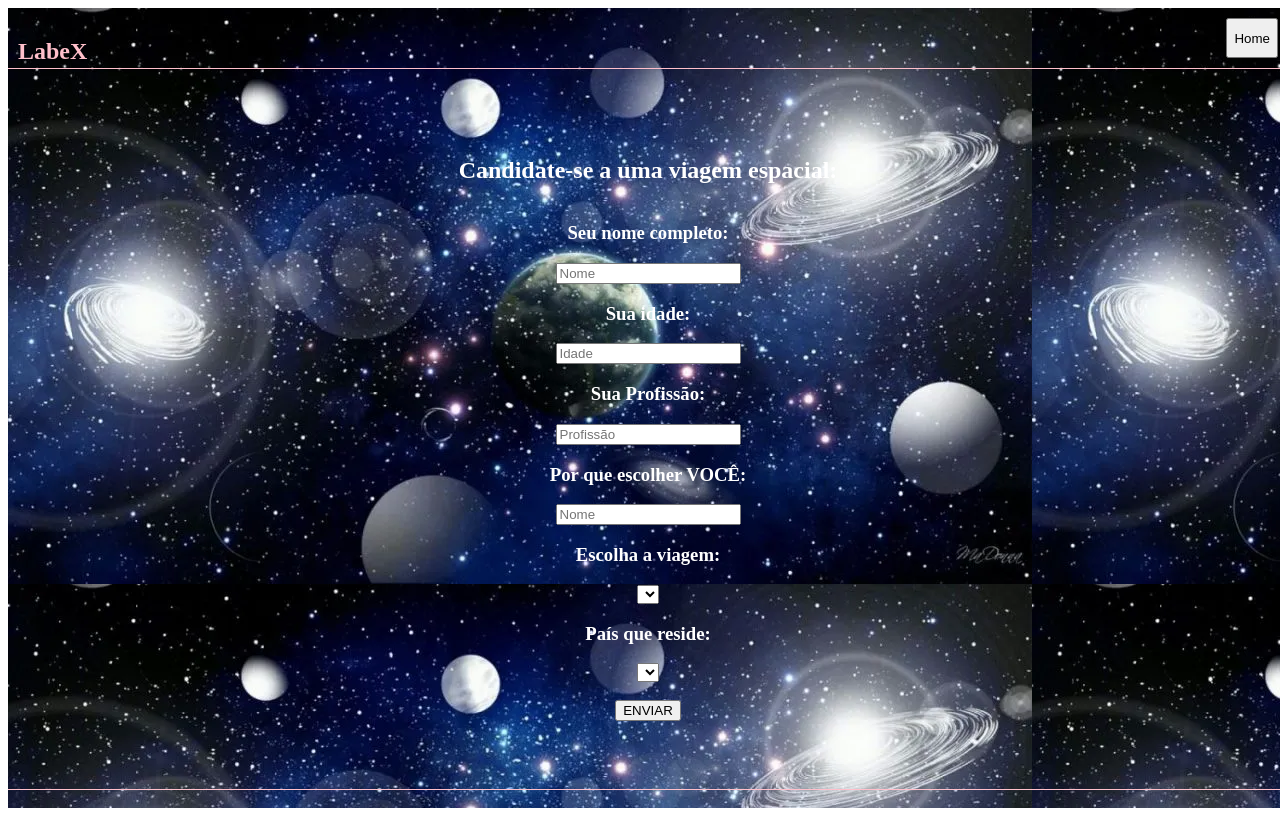
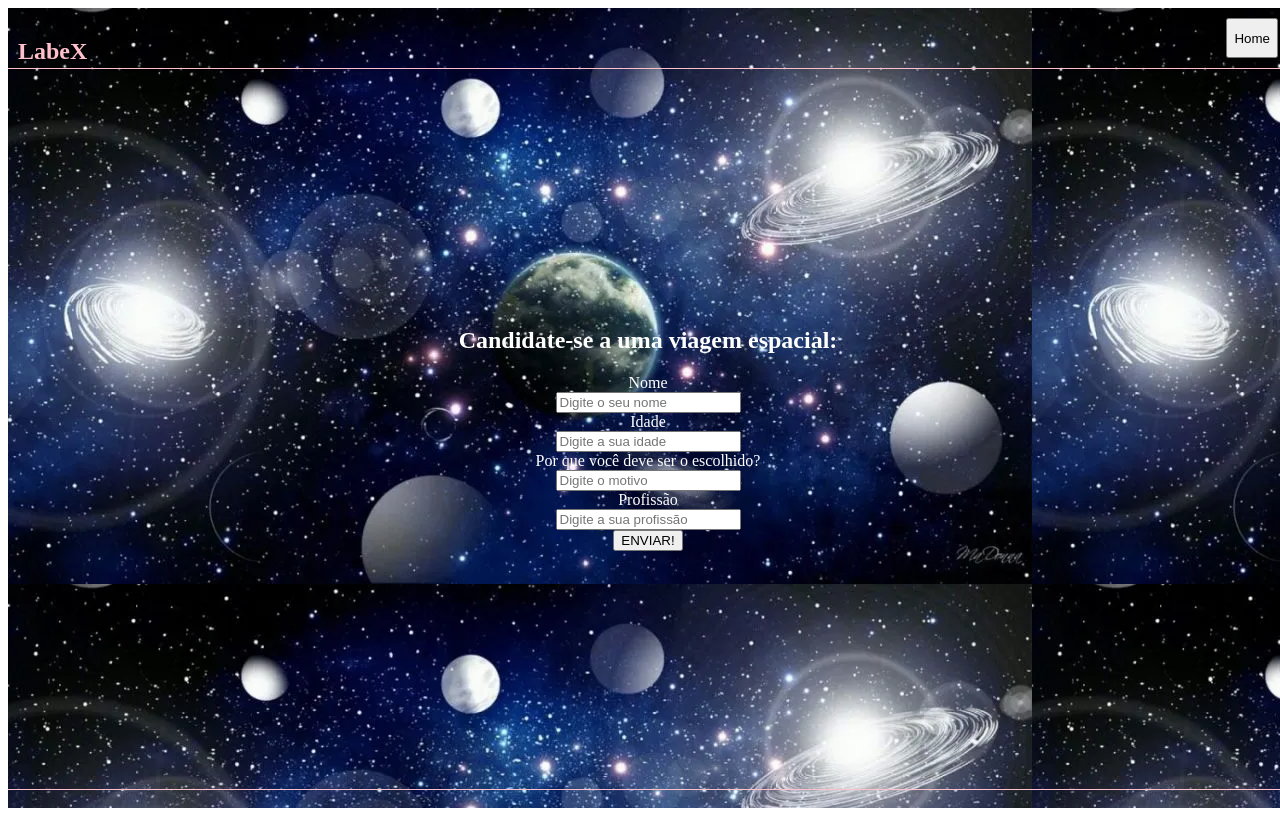
Before and after one commit to future4code/guimaraes-Patricia-Quarezemin, a React (Create React App) app in the folder modulo4/projeto-labex/projeto-labex/: page /trips/application in a window 1280 px wide. Built offline with nearby package versions, Linux system fonts and the light colour scheme.

Commit message:
Consegui renderizar a lista de viagens na tela

```diff
--- a/modulo4/projeto-labex/projeto-labex/src/Pages/FormPage/ApplicationFormPage.jsx
+++ b/modulo4/projeto-labex/projeto-labex/src/Pages/FormPage/ApplicationFormPage.jsx
@@ -1,4 +1,5 @@
-import React from 'react'
+import axios from 'axios'
+import React, { useState } from 'react'
 import { useNavigate } from 'react-router-dom'
 import styled from 'styled-components'
 import BackgroundImage from '../../Images/space.jpg'
@@ -30,6 +31,44 @@ const DivFooter = styled.div`
 `
 const ApplicationFormPage = () => {
 
+    const [name, setName] = useState('')
+    const [age, setAge] = useState('')
+    const [applicationText, setApplicationText] = useState('')
+    const [profession, setProfession] = useState('')
+    const [country, setCountry] = useState('')
+
+    const onChangeName = (ev) => {
+        setName(ev.target.value);
+    }
+
+    const onChangeAge = (ev) => {
+        setAge(ev.target.value)
+    }
+
+    const onChangeApplicationText = (ev) => {
+        setApplicationText(ev.target.value)
+    }
+
+    const onChangeprofession = (ev) => {
+        setProfession(ev.target.value)
+    }
+
+    const enviarFormulario = (e) => {
+        e.preventDefault()
+
+        const body = {
+            name: "",
+            age: "",
+            applicationText: "",
+            profession: "",
+            country: ""
+        }
+
+        axios
+            .post('https://us-central1-labenu-apis.cloudfunctions.net/labeX/patricia-quarezemin-guimaraes/trips/:id/apply', body)
+            .then(res => console.log(res.data.trips))
+            .catch(err => console.log(err.response))
+    }
 
     const navigate = useNavigate()
 
@@ -37,6 +76,7 @@ const ApplicationFormPage = () => {
         navigate('/')
     }
     return (
+        <form onSubmit={enviarFormulario}>
             <MainContainer>
                 <DivHeader>
                     <h2>LabeX</h2>
@@ -44,23 +84,51 @@ const ApplicationFormPage = () => {
                 </DivHeader>
                 <Main>
                     <h2><strong>Candidate-se a uma viagem espacial:</strong></h2>
-               <h3>Seu nome completo:</h3>
-               <input placeholder='Nome'/>
-               <h3>Sua idade:</h3>
-               <input placeholder='Idade'/>
-               <h3>Sua Profissão:</h3>
-               <input placeholder='Profissão'/>
-               <h3>Por que escolher VOCÊ:</h3>
-               <input placeholder='Nome'/>
-               <h3>Escolha a viagem:</h3>
-               <select placeholder='Nome'/>
-               <h3>País que reside:</h3>
-               <select placeholder='Nome'/>
-               <br></br>
-               <button>ENVIAR</button>
+                    <label htmlFor={"name"}>
+                        Nome
+                    </label>
+                    <input
+                        id={"name"}
+                        value={name}
+                        placeholder={"Digite o seu nome"}
+                        onChange={onChangeName}
+                        required
+                    />
+                     <label htmlFor={"age"}>
+                        Idade
+                    </label>
+                    <input
+                        id={"age"}
+                        value={age}
+                        placeholder={"Digite a sua idade"}
+                        onChange={onChangeAge}
+                        required
+                    />
+                     <label htmlFor={"applicationText"}>
+                        Por que você deve ser o escolhido?
+                    </label>
+                    <input
+                        id={"applicationText"}
+                        value={applicationText}
+                        placeholder={"Digite o motivo"}
+                        onChange={onChangeApplicationText}
+                        required
+                    />
+                     <label htmlFor={"profession"}>
+                        Profissão
+                    </label>
+                    <input
+                        id={"profession"}
+                        value={profession}
+                        placeholder={"Digite a sua profissão"}
+                        onChange={onChangeprofession}
+                        required
+                    />
+                    <button type='submit'>ENVIAR!</button>
                 </Main>
                 <DivFooter />
             </MainContainer>
+        </form>
     )
 }
 export default ApplicationFormPage
--- a/modulo4/projeto-labex/projeto-labex/src/Pages/ListTripsPage/ListTripsPage.jsx
+++ b/modulo4/projeto-labex/projeto-labex/src/Pages/ListTripsPage/ListTripsPage.jsx
@@ -1,4 +1,4 @@
-import React from 'react'
+import React, { useEffect } from 'react'
 import { useNavigate } from 'react-router-dom'
 import styled from 'styled-components'
 import BackgroundImage from '../../Images/space.jpg'
@@ -20,40 +20,76 @@ const DivHeader = styled.div`
 `
 const Main = styled.div`
     height: 90vh;
-    display: flex; //talvez aqui tenha que fazer um grid para colocar as viagens
+    display: flex;
     justify-content: center;
     align-items: center;
+    flex-direction: column;
+`
+
+const CardsTravel = styled.li`
+    border: 2px solid pink;
+    border-radius: 2%;
+    color: blueviolet;
+    background-color: whitesmoke;
+    padding: 10px 0px;
+    box-shadow: 0px 0px 5px #06d974;
+    width: 300px;
+    font-family: 'Lucida Sans', 'Lucida Sans Regular', 'Lucida Grande', 'Lucida Sans Unicode', Geneva, Verdana, sans-serif;
+    font-weight: bold;
 `
 const DivFooter = styled.div`
     border-top: 1px solid pink;
     height: 5vh;
 `
 
-const ListTripsPage = () => {
+const ListTripsPage = (props) => {
 
-    const [trips, setTrips] = useState([])
+    const [listTrips, setListTrips] = useState([])
 
-    axios.get('https://us-central1-labenu-apis.cloudfunctions.net/labeX/patricia-quarezemin/trips')
-        .then(res => setTrips(res.data))
-        .catch(err => console.log(err.response))
+    useEffect(() => {
+        tripList()
+    }, [])
 
+    const tripList = () => {
+        axios.get('https://us-central1-labenu-apis.cloudfunctions.net/labeX/patricia-quarezemin/trips')
+            .then(res => setListTrips(res.data.trips))
+            .catch(err => console.log(err.response))
+
+    }
 
     const navigate = useNavigate()
 
     const goToHomePage = () => {
         navigate('/')
     }
+
+    const goToFormPage = () => {
+        navigate('/trips/application')
+    }
+
+
     return (
         <MainContainer>
             <DivHeader>
                 <h2>LabeX</h2>
-                {trips.map((trip) => {
-                    return <li key={trip}>{trip.name}</li>
-                })}
                 <button onClick={goToHomePage}>Home</button>
             </DivHeader>
+
             <Main>
-
+                <button onClick={goToFormPage}>Inscrever-se</button>
+                <br />
+                {listTrips.map((trip) => {
+                    return <CardsTravel>
+                        {trip.name}
+                        <br />{trip.description}
+                        <br />
+                        Planeta:{trip.planet}
+                        <br />
+                        Duração:{trip.durationInDays} dias
+                        <br />
+                        Data:{trip.date}
+                    </CardsTravel>
+                })}
             </Main>
             <DivFooter />
         </MainContainer>
--- a/modulo4/projeto-labex/projeto-labex/src/Pages/TripDetailsPage/TripDetailsPage.jsx
+++ b/modulo4/projeto-labex/projeto-labex/src/Pages/TripDetailsPage/TripDetailsPage.jsx
@@ -62,7 +62,9 @@ const TripDetailsPage = () => {
                 <button onClick={goToHomePage}>Home</button>
             </DivHeader>
            <Main>
-
+           {/* {listTrips.map((trip) =>{
+               return <li>{trip.id}</li>
+           })} */}
            </Main>
            <DivFooter />
         </MainContainer>
```
Lines whose indentation alone changed are shown as unchanged.
